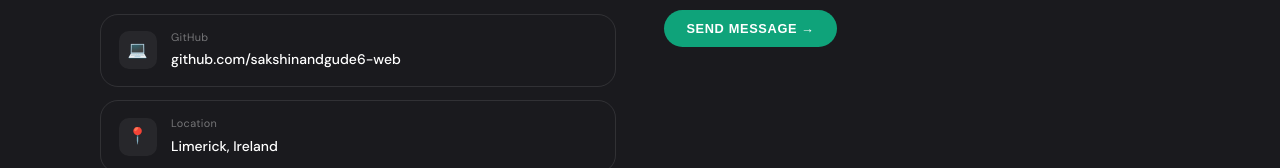
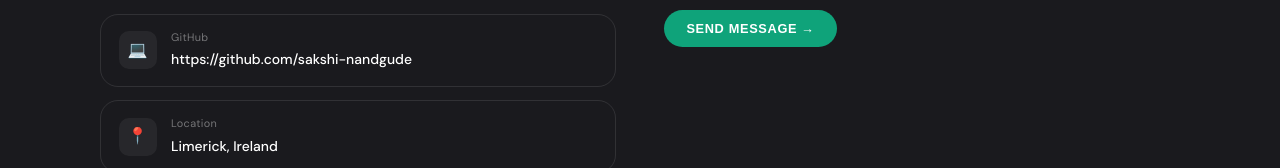
Before and after one commit to sakshi-nandgude/New_Portfolio, a React (Vite) app: page / in a window 1280 px wide. Shown: the part 7586-7754 px from the top of the page. Built offline with nearby package versions, Linux system fonts and the light colour scheme; a web font is replaced by a local one.

Commit message:
Fix: updated github profile link

```diff
--- a/src/App.jsx
+++ b/src/App.jsx
@@ -407,12 +407,12 @@ const EXPS = [
 ];
 
 const PROJECTS = [
-  {icon:"📊",ibg:"#e8f5e9",title:"Loan Default Prediction",date:"Mar 2026 – Present",desc:"Big data group project processing large-scale financial datasets using PySpark. Training and comparing Logistic Regression, Random Forest, and Gradient Boosting classifiers via Spark MLlib, evaluated with AUC-ROC and F1-score metrics.",stack:["Python","PySpark","Spark MLlib","Apache Spark"],sbg:["#e8f5e9","#e8f5e9","#e8eaf6","#e8eaf6"],link:"https://github.com/sakshinandgude6-web"},
-  {icon:"🛒",ibg:"#fff3e0",title:"E-Commerce Backend System",date:"Feb – Mar 2026",desc:"Production-grade RESTful backend in Java and Spring Boot with layered architecture. JWT authentication, RBAC, normalised PostgreSQL schema covering users, orders, and transactions. Deployed on AWS EC2 with RDS integration.",stack:["Java","Spring Boot","PostgreSQL","JWT","AWS EC2"],sbg:["#fff3e0","#fff3e0","#e3f2fd","#e8f5e9","#e8eaf6"],link:"https://github.com/sakshinandgude6-web"},
-  {icon:"🔗",ibg:"#e3f2fd",title:"URL Shortener Web App",date:"Dec 2025 – Jan 2026",desc:"Full-stack application with React frontend, Node.js/Express backend, and MongoDB. Secure JWT auth, middleware route protection, end-to-end automated testing, and CI/CD deployment to Render and Vercel.",stack:["React","Node.js","Express","MongoDB","CI/CD"],sbg:["#e3f2fd","#e8f5e9","#e8f5e9","#fce4ec","#e8eaf6"],link:"https://github.com/sakshinandgude6-web"},
-  {icon:"🖼️",ibg:"#f3e5f5",title:"Image Processing Application",date:"Feb 2026",desc:"Full-stack image pipeline — React frontend, Node.js/Express backend, AWS S3 storage. Hash-based caching with Node.js crypto, Multer/Sharp image transformations, and comprehensive Jest/Supertest test suite.",stack:["React","Node.js","AWS S3","Sharp","Jest"],sbg:["#e3f2fd","#e8f5e9","#e8eaf6","#f3e5f5","#e8f5e9"],link:"https://github.com/sakshinandgude6-web"},
-  {icon:"🏨",ibg:"#fff8e1",title:"Hotel Booking Analysis",date:"MSc Project – 2025",desc:"End-to-end EDA on real-world hotel booking dataset. Cleaned and analysed booking patterns, cancellation rates, and seasonal revenue trends using Python and Pandas with structured business insight reporting.",stack:["Python","Pandas","Matplotlib","Business Analytics"],sbg:["#fff3e0","#e8f5e9","#e3f2fd","#fce4ec"],link:"https://github.com/sakshinandgude6-web"},
-  {icon:"👤",ibg:"#e8eaf6",title:"Personal Portfolio Website",date:"Sep 2025",desc:"Responsive developer portfolio in React with modular component architecture, smooth scrolling navigation, performance-optimised asset loading, and mobile-first responsive layout.",stack:["React","HTML5","CSS3","Vercel"],sbg:["#e3f2fd","#fff3e0","#fce4ec","#e8eaf6"],link:"https://my-portfolio-ohs7.onrender.com"},
+  {icon:"📊",ibg:"#e8f5e9",title:"Loan Default Prediction",date:"Mar 2026 – Present",desc:"Big data group project processing large-scale financial datasets using PySpark. Training and comparing Logistic Regression, Random Forest, and Gradient Boosting classifiers via Spark MLlib, evaluated with AUC-ROC and F1-score metrics.",stack:["Python","PySpark","Spark MLlib","Apache Spark"],sbg:["#e8f5e9","#e8f5e9","#e8eaf6","#e8eaf6"],link:"https://github.com/sakshi-nandgude"},
+  {icon:"🛒",ibg:"#fff3e0",title:"E-Commerce Backend System",date:"Feb – Mar 2026",desc:"Production-grade RESTful backend in Java and Spring Boot with layered architecture. JWT authentication, RBAC, normalised PostgreSQL schema covering users, orders, and transactions. Deployed on AWS EC2 with RDS integration.",stack:["Java","Spring Boot","PostgreSQL","JWT","AWS EC2"],sbg:["#fff3e0","#fff3e0","#e3f2fd","#e8f5e9","#e8eaf6"],link:"https://github.com/sakshi-nandgude"},
+  {icon:"🔗",ibg:"#e3f2fd",title:"URL Shortener Web App",date:"Dec 2025 – Jan 2026",desc:"Full-stack application with React frontend, Node.js/Express backend, and MongoDB. Secure JWT auth, middleware route protection, end-to-end automated testing, and CI/CD deployment to Render and Vercel.",stack:["React","Node.js","Express","MongoDB","CI/CD"],sbg:["#e3f2fd","#e8f5e9","#e8f5e9","#fce4ec","#e8eaf6"],link:"https://github.com/sakshi-nandgude"},
+  {icon:"🖼️",ibg:"#f3e5f5",title:"Image Processing Application",date:"Feb 2026",desc:"Full-stack image pipeline — React frontend, Node.js/Express backend, AWS S3 storage. Hash-based caching with Node.js crypto, Multer/Sharp image transformations, and comprehensive Jest/Supertest test suite.",stack:["React","Node.js","AWS S3","Sharp","Jest"],sbg:["#e3f2fd","#e8f5e9","#e8eaf6","#f3e5f5","#e8f5e9"],link:"https://github.com/sakshi-nandgude"},
+  {icon:"🏨",ibg:"#fff8e1",title:"Hotel Booking Analysis",date:"MSc Project – 2025",desc:"End-to-end EDA on real-world hotel booking dataset. Cleaned and analysed booking patterns, cancellation rates, and seasonal revenue trends using Python and Pandas with structured business insight reporting.",stack:["Python","Pandas","Matplotlib","Business Analytics"],sbg:["#fff3e0","#e8f5e9","#e3f2fd","#fce4ec"],link:"https://github.com/sakshi-nandgude"},
+  {icon:"👤",ibg:"#e8eaf6",title:"Personal Portfolio Website",date:"Sep 2025",desc:"Responsive developer portfolio in React with modular component architecture, smooth scrolling navigation, performance-optimised asset loading, and mobile-first responsive layout.",stack:["React","HTML5","CSS3","Vercel"],sbg:["#e3f2fd","#fff3e0","#fce4ec","#e8eaf6"],link:"https://new-portfolio-teal-pi.vercel.app/"},
 ];
 
 const EDUCATION = [
@@ -497,7 +497,7 @@ function Hero() {
           <div className="hero-btns">
             <a className="btn-p" href="#projects">View Projects</a>
             <a className="btn-o" href="#contact">Get In Touch</a>
-            <a className="btn-o" href="https://github.com/sakshinandgude6-web" target="_blank" rel="noreferrer">GitHub ↗</a>
+            <a className="btn-o" href="https://github.com/sakshi-nandgude" target="_blank" rel="noreferrer">GitHub ↗</a>
           </div>
           <div className="hero-stats">
             {[["9.32","CGPA / 10"],["6+","Projects Built"],["15+","Certifications"],["500+","Students Placed"]].map(([n,l]) => (
@@ -722,7 +722,7 @@ function Contact() {
     {icon:"✉️",label:"Email",val:"sakshinandgude6@gmail.com",href:"mailto:sakshinandgude6@gmail.com"},
     {icon:"📞",label:"Phone",val:"+353 858 083 112",href:"tel:+353858083112"},
     {icon:"💼",label:"LinkedIn",val:"linkedin.com/in/sakshi-nandgude-2457a4302",href:"https://www.linkedin.com/in/sakshi-nandgude-2457a4302/"},
-    {icon:"💻",label:"GitHub",val:"github.com/sakshinandgude6-web",href:"https://github.com/sakshinandgude6-web"},
+    {icon:"💻",label:"GitHub",val:"https://github.com/sakshi-nandgude",href:"https://github.com/sakshi-nandgude"},
     {icon:"📍",label:"Location",val:"Limerick, Ireland",href:"#"},
   ];
   return (
@@ -787,7 +787,7 @@ export default function App() {
       <footer>
         <p>© 2026 Sakshi Vijay Nandgude · Built with React</p>
         <div className="footer-links">
-          <a href="https://github.com/sakshinandgude6-web" target="_blank" rel="noreferrer">GitHub</a>
+          <a href="https://github.com/sakshi-nandgude" target="_blank" rel="noreferrer">GitHub</a>
           <a href="https://www.linkedin.com/in/sakshi-nandgude-2457a4302/" target="_blank" rel="noreferrer">LinkedIn</a>
           <a href="mailto:sakshinandgude6@gmail.com">Email</a>
         </div>
```
